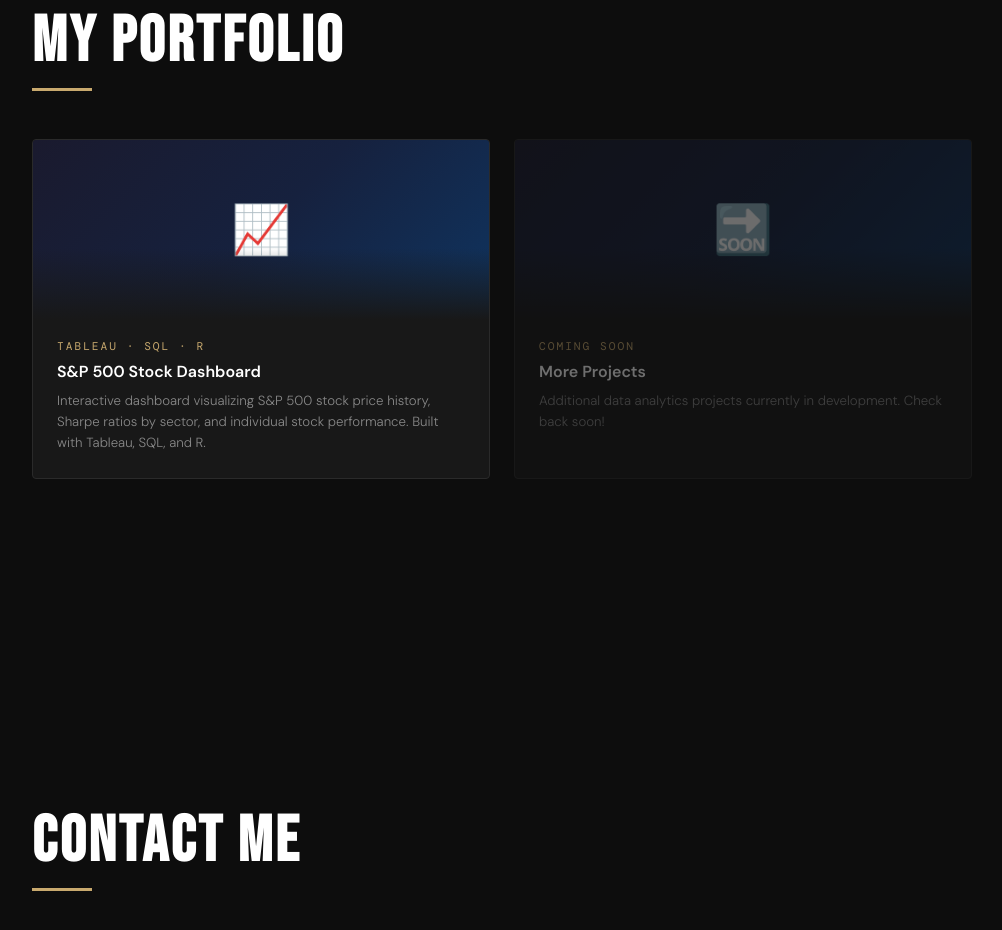
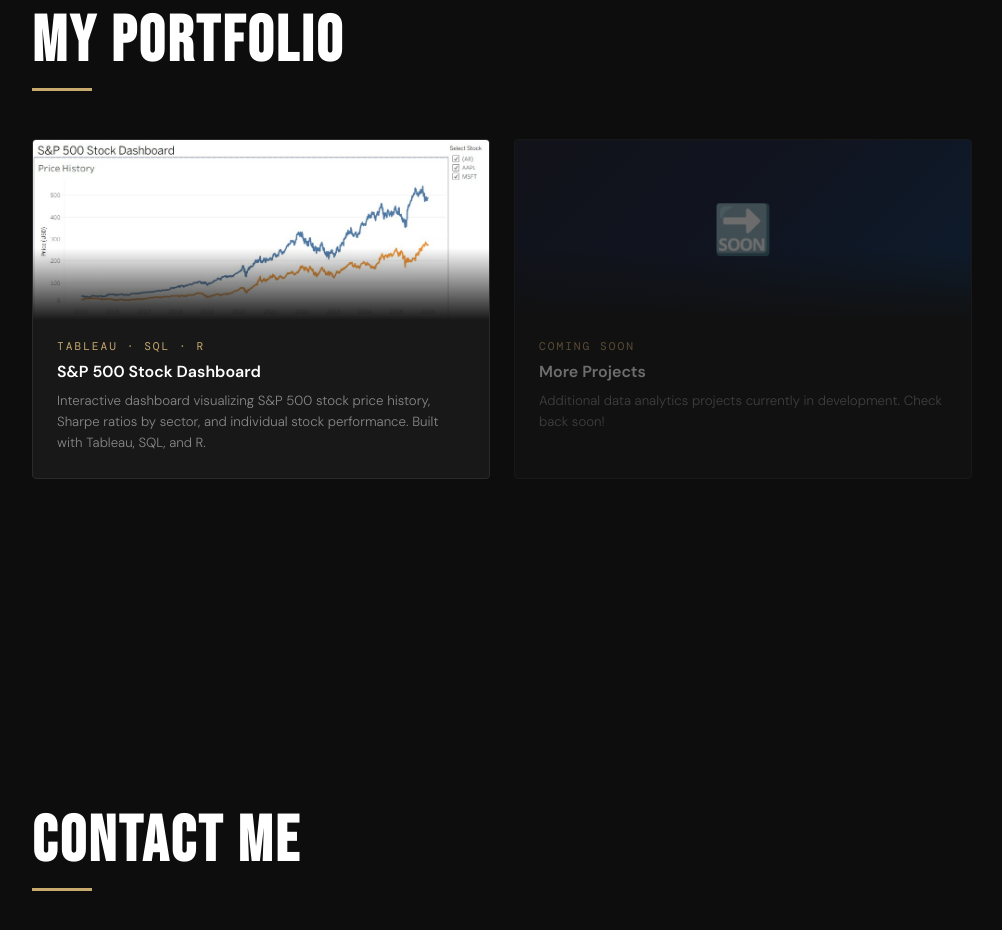
Before and after one commit to gibsonbenjamin/gibsonbenjamin.github.io, a plain HTML site: page index.html in a window 1280 px wide. Shown: the part 3409-4339 px from the top of the page, without its empty margins (154-1156 px from the left). Drawn offline with nearby package versions, Linux system fonts and the light colour scheme.

Commit message:
Add files via upload

```diff
--- a/index.html
+++ b/index.html
@@ -363,13 +363,29 @@
     .portfolio-img {
       width: 100%;
       height: 180px;
-      background: linear-gradient(135deg, #1a1a2e 0%, #16213e 50%, #0f3460 100%);
       display: flex;
       align-items: center;
       justify-content: center;
       font-size: 3rem;
       position: relative;
       overflow: hidden;
+      background: #111;
+    }
+
+    .portfolio-img img {
+      width: 100%;
+      height: 100%;
+      object-fit: cover;
+      object-position: top;
+      transition: transform 0.3s;
+    }
+
+    .portfolio-card:hover .portfolio-img img {
+      transform: scale(1.03);
+    }
+
+    .portfolio-img.placeholder {
+      background: linear-gradient(135deg, #1a1a2e 0%, #16213e 50%, #0f3460 100%);
     }
 
     .portfolio-img::after {
@@ -420,6 +436,7 @@
       font-size: 0.9rem;
       opacity: 0;
       transition: opacity 0.3s;
+      z-index: 2;
     }
 
     .portfolio-card:hover .portfolio-arrow {
@@ -653,7 +670,9 @@
   <div class="portfolio-grid fade-in">
     <a href="https://public.tableau.com/app/profile/benjamingibson/vizzes" target="_blank" class="portfolio-card">
       <div class="portfolio-arrow">↗</div>
-      <div class="portfolio-img">📈</div>
+      <div class="portfolio-img">
+        <img src="dashboard.png" alt="S&P 500 Stock Dashboard"/>
+      </div>
       <div class="portfolio-body">
         <div class="portfolio-tag">Tableau · SQL · R</div>
         <div class="portfolio-title">S&P 500 Stock Dashboard</div>
@@ -661,7 +680,7 @@
       </div>
     </a>
     <div class="portfolio-card" style="opacity:0.4; cursor:default;">
-      <div class="portfolio-img">🔜</div>
+      <div class="portfolio-img placeholder">🔜</div>
       <div class="portfolio-body">
         <div class="portfolio-tag">Coming Soon</div>
         <div class="portfolio-title">More Projects</div>
@@ -708,12 +727,10 @@
 </section>
 
 <script>
-  // Fade in on scroll
   const observer = new IntersectionObserver((entries) => {
     entries.forEach(e => {
       if (e.isIntersecting) {
         e.target.classList.add('visible');
-        // Animate skill bars
         e.target.querySelectorAll('.skill-fill').forEach(bar => {
           bar.style.width = bar.dataset.width + '%';
         });
@@ -723,7 +740,6 @@
 
   document.querySelectorAll('.fade-in').forEach(el => observer.observe(el));
 
-  // Active nav
   const sections = document.querySelectorAll('section');
   const navLinks = document.querySelectorAll('nav a');
 
```
Also changed, not shown: dashboard.png (added).
